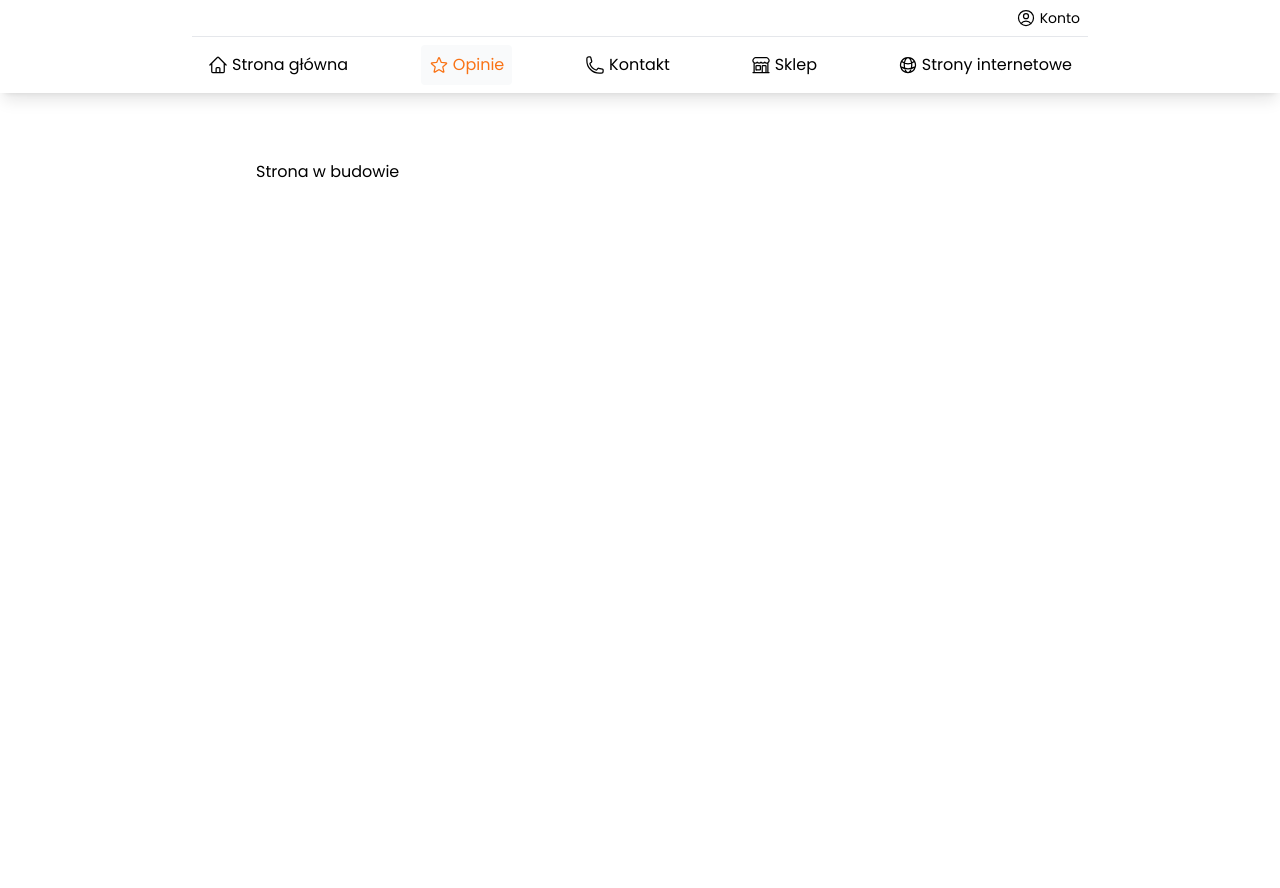
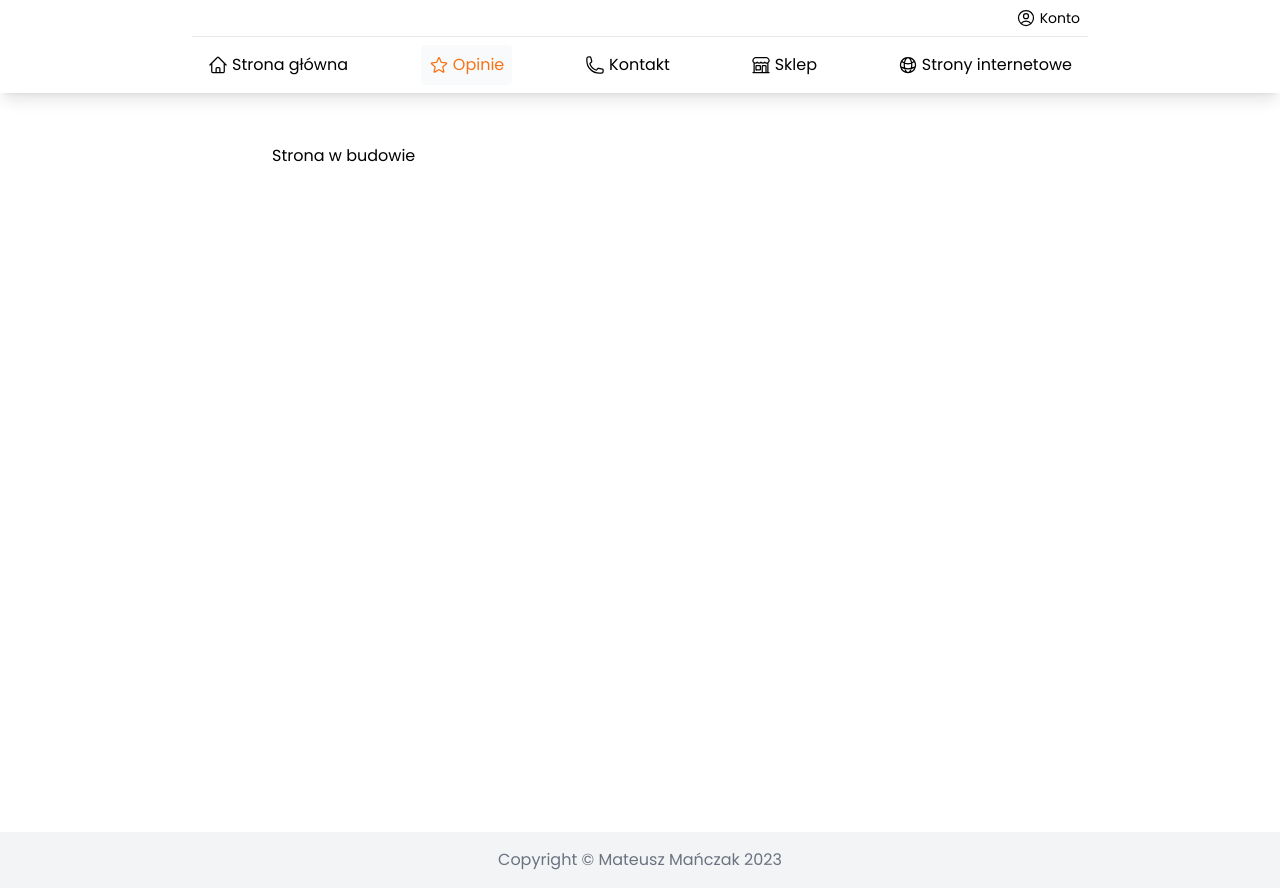
Before and after one commit to mateuszmanczak04/korepetycje-next, a Next.js app: page /opinie in a window 1280 px wide. Before the commit the page ends 800 px from the top, so only its background shows below. Built offline with nearby package versions, Linux system fonts and the light colour scheme.

Commit message:
add footer with copyright

```diff
--- a/components/Footer.tsx
+++ b/components/Footer.tsx
@@ -0,0 +1,13 @@
+import React from 'react';
+
+const Footer = () => {
+  return (
+    <div className='w-full bg-gray-100 text-gray-500 mt-auto p-4 flex justify-center'>
+      <div className='w-full max-w-4xl text-center'>
+        <p>Copyright &copy; Mateusz Mańczak 2023</p>
+      </div>
+    </div>
+  );
+};
+
+export default Footer;
--- a/components/Layout.tsx
+++ b/components/Layout.tsx
@@ -1,5 +1,6 @@
 import React, { ReactNode } from 'react';
 import TopBar from './TopBar';
+import Footer from './Footer';
 
 type Props = {
   children: ReactNode;
@@ -7,9 +8,12 @@ type Props = {
 
 const Layout = ({ children }: Props) => {
   return (
-    <div className='w-screen flex flex-col items-center px-4 py-40 gap-8'>
+    <div className='w-screen flex flex-col items-center gap-8'>
       <TopBar />
-      <div className='flex-1 w-full max-w-3xl'>{children}</div>
+      <div className='flex-1 min-h-screen w-full max-w-3xl px-4 py-36'>
+        {children}
+      </div>
+      <Footer />
     </div>
   );
 };
```
